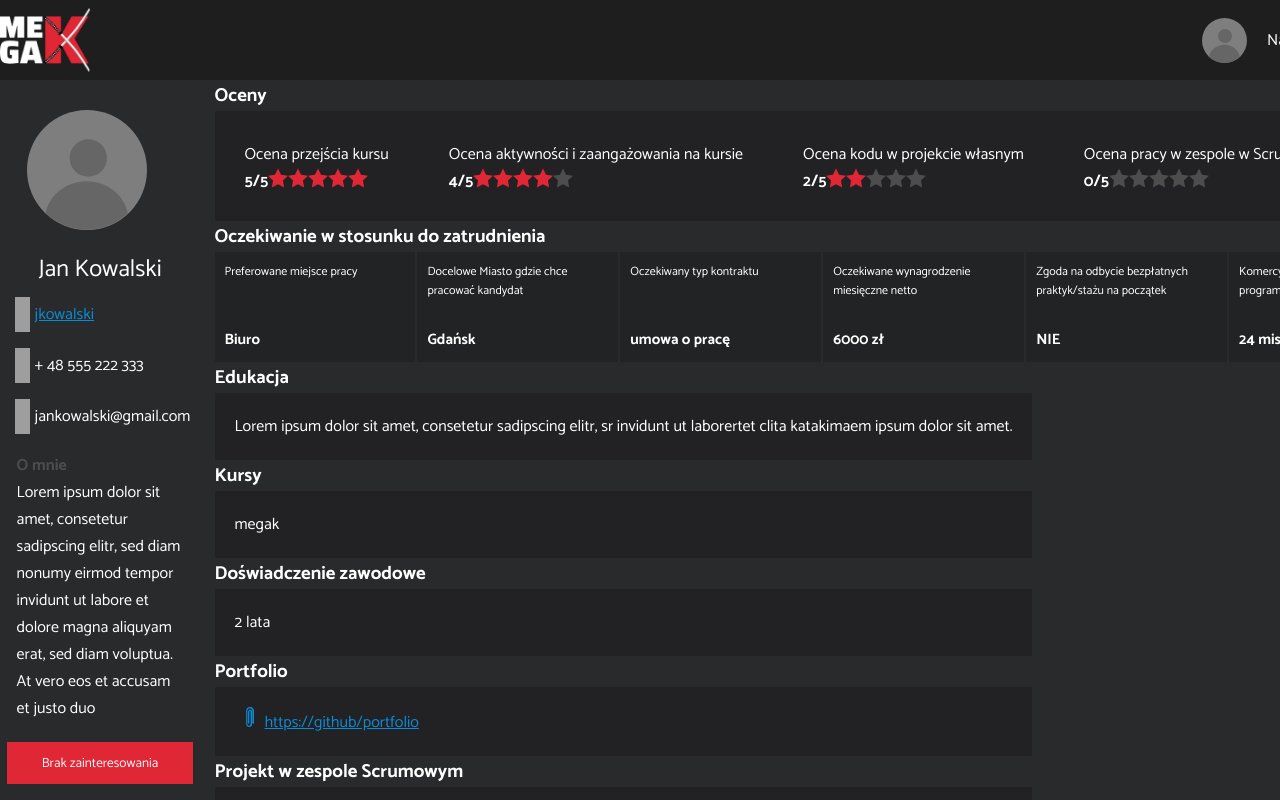
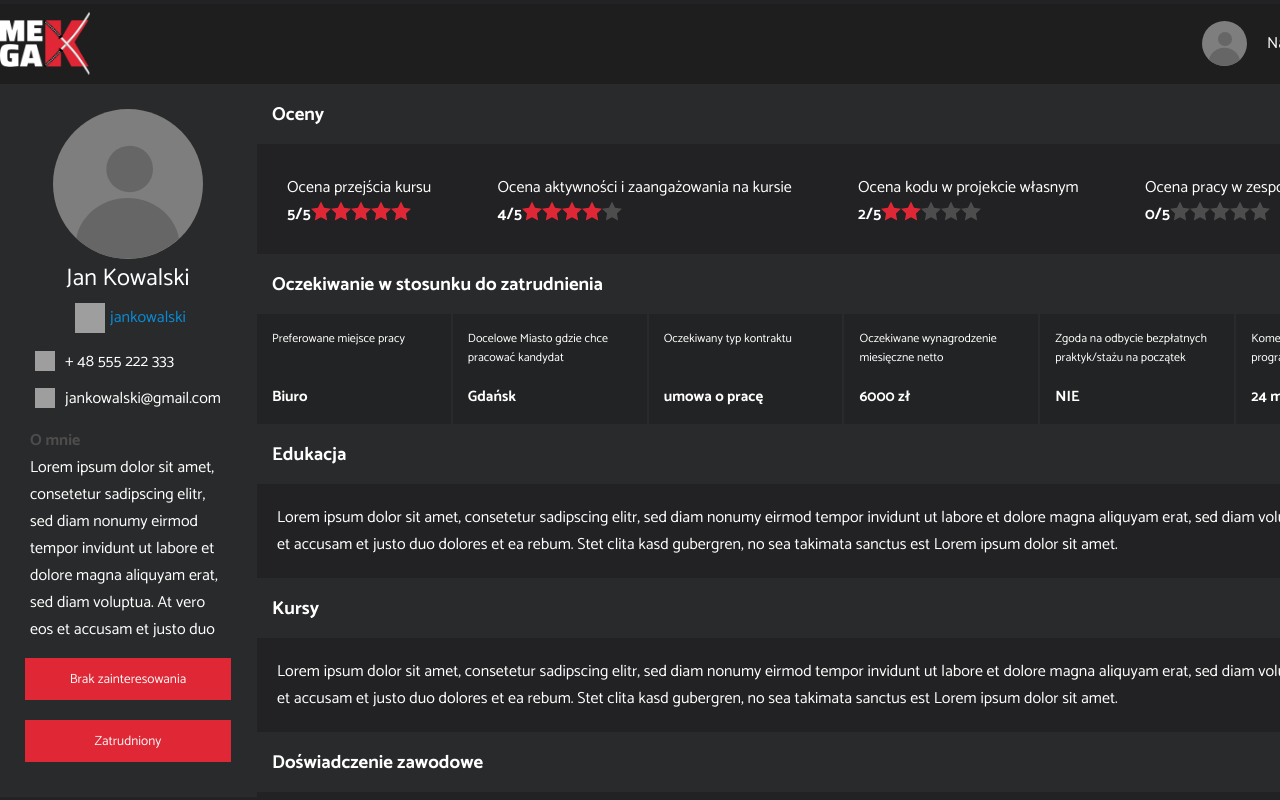
Before and after one commit to obrebskim/megakhh17-fe, a React (Create React App) app: page /curiculum-vitae/1 in a window 1280 px wide. Shown: the top 800 px of the page. Built offline with nearby package versions, Linux system fonts and the light colour scheme; grey boxes are pictures that could not be loaded.

Commit message:
Finish work with styled-components in Bio/CV components.

```diff
--- a/src/Components/Bio/Bio.tsx
+++ b/src/Components/Bio/Bio.tsx
@@ -6,20 +6,19 @@ import BioEducationAndExperience from "./BioEducationAndExperience";
 import BioPersonalInfo from "./BioPersonalInfo";
 
 const Container = styled.div`
-  box-sizing: border-box;
-  height: 110px;
-  display: table-row-group;
+  width: 1430px;
+  height: auto;
+  display: flex;
   background-color: var(--secondaryDark);
 `;
 
 const BioInfo = styled.div`
   width: 15%;
-  float: left;
+  margin: 25px;
 `;
 
 const Preferences = styled.div`
   width: 85%;
-  float: right;
 `;
 
 export default function Bio() {
@@ -28,7 +27,7 @@ export default function Bio() {
       <BioInfo>
         <BioPersonalInfo
           name="Jan Kowalski"
-          githubUsername="jkowalski"
+          githubUsername="jankowalski"
           email="jankowalski@gmail.com"
           tel="555222333"
           bio="Lorem ipsum dolor sit amet, consetetur sadipscing elitr, sed diam nonumy eirmod tempor invidunt ut labore et dolore magna aliquyam erat, sed diam voluptua. At vero eos et accusam et justo duo"
@@ -38,9 +37,9 @@ export default function Bio() {
         <BioGrades />
         <BioWorkPreferences />
         <BioEducationAndExperience
-          education="Lorem ipsum dolor sit amet, consetetur sadipscing elitr, sr invidunt ut laborertet clita katakimaem ipsum dolor sit amet."
-          courses="megak"
-          workExperience="2 lata"
+          education="Lorem ipsum dolor sit amet, consetetur sadipscing elitr, sed diam nonumy eirmod tempor invidunt ut labore et dolore magna aliquyam erat, sed diam voluptua. At vero eos et accusam et justo duo dolores et ea rebum. Stet clita kasd gubergren, no sea takimata sanctus est Lorem ipsum dolor sit amet."
+          courses="Lorem ipsum dolor sit amet, consetetur sadipscing elitr, sed diam nonumy eirmod tempor invidunt ut labore et dolore magna aliquyam erat, sed diam voluptua. At vero eos et accusam et justo duo dolores et ea rebum. Stet clita kasd gubergren, no sea takimata sanctus est Lorem ipsum dolor sit amet."
+          workExperience="Lorem ipsum dolor sit amet, consetetur sadipscing elitr, sed diam nonumy eirmod tempor invidunt ut labore et dolore magna aliquyam erat, sed diam voluptua. At vero eos et accusam et justo duo dolores et ea rebum. Stet clita kasd gubergren, no sea takimata sanctus est Lorem ipsum dolor sit amet."
           githubUsername="https://github/portfolio"
           projectUrls="https://github/scrum"
           portfolioUrls="https://github/courseFinal"
--- a/src/Components/Bio/BioEducationAndExperience.tsx
+++ b/src/Components/Bio/BioEducationAndExperience.tsx
@@ -4,21 +4,23 @@ import paperclip from "../../Assets/img/paperclip.svg";
 
 const Container = styled.div`
   height: 110px;
-  width: available;
-  display: table-row;
-  gap: 4px;
+  display: grid;
+  & h3 {
+    height: 60px;
+    text-align: left;
+    padding: 15px;
+  }
   & img {
     width: 30px;
     height: 20px;
   }
   & p {
-    width: border-box;
     background-color: var(--primaryDark);
     padding: 20px;
-    word-wrap: break-word;
   }
   & a {
     color: #0b8bd4;
+    text-decoration: none;
   }
 `;
 
--- a/src/Components/Bio/BioGrades.tsx
+++ b/src/Components/Bio/BioGrades.tsx
@@ -6,7 +6,6 @@ const Wrapper = styled.div`
   display: grid;
   height: 110px;
   grid-template-columns: repeat(10, auto);
-  justify-content: flex-start;
   background-color: var(--primaryDark);
 `;
 
@@ -16,10 +15,17 @@ const Container = styled.div`
   background-color: var(--primaryDark);
 `;
 
+const Title = styled.h3`
+  height: 60px;
+  text-align: left;
+  padding: 15px;
+  background-color: var(--secondaryDark);
+`;
+
 export default function BioGrades() {
   return (
     <>
-      <h3>Oceny</h3>
+      <Title>Oceny</Title>
       <Wrapper>
         <Container>
           <p>Ocena przejścia kursu</p>
--- a/src/Components/Bio/BioPersonalInfo.tsx
+++ b/src/Components/Bio/BioPersonalInfo.tsx
@@ -7,49 +7,62 @@ import github from "../../Assets/img/github.svg";
 import mail from "../../Assets/img/mail.svg";
 
 const Container = styled.div`
+  display: grid;
   width: 200px;
+  & Button {
+    padding: 10px;
+    margin-top: 10px;
+    margin-bottom: 10px;
+  }
+`;
+
+const Header = styled.div`
   display: grid;
-  justify-content: center;
-  text-align: center;
+  justify-items: center;
+  & .avatar {
+    width: 150px;
+    height: 150px;
+  }
+  & .git-icon {
+    margin: 5px;
+    width: 30px;
+    height: 30px;
+  }
+  & .git {
+    display: flex;
     align-items: center;
-  padding: 10px;
-  & .avatar {
-    margin: 20px;
-    width: 120px;
-    height: 120px;
-  }
-  & p {
-    display: flex;
-    text-align: center;
-    align-items: center;
-    padding: 3px;
-  }
-  & .about {
-    display: grid;
-    text-align: left;
-    padding: 10px;
-  }
-  & .icon {
-    margin: 5px;
-    width: 15px;
-    height: 35px;
   }
   & h3 {
     font-weight: lighter;
     font-size: 24px;
   }
+  & a {
+    color: #0b8bd4;
+    text-decoration: none;
+  }
+`;
+
+const Contact = styled.div`
+  & p {
+    margin: 10px;
+    display: flex;
+    align-items: center;
+  }
+  & .icon {
+    margin-right: 10px;
+    width: 20px;
+    height: 20px;
+  }
+`;
+
+const About = styled.div`
+  & p {
+    margin: 5px;
+  }
   & h4 {
     font-size: 16px;
     color: #4d4d4d;
     text-align: left;
-  }
-  & a {
-    color: #0b8bd4;
-  }
-  & Button {
-    padding: 10px;
-    margin-top: 10px;
-    margin-bottom: 10px;
   }
 `;
 
@@ -75,12 +88,15 @@ export default function BioPersonalInfo({
 
   return (
     <Container>
+      <Header>
         <img className="avatar" src={url} alt="avatar" />
         <h3>{name}</h3>
-      <p>
-        <img className="icon" src={github} alt="" />
+        <p className="git">
+          <img className="git-icon" src={github} alt="" />
           <a href={githubUsername}>{githubUsername}</a>
         </p>
+      </Header>
+      <Contact>
         <p>
           <img className="icon" src={phone} alt="" />
           {`+ 48 ${phoneFormated}`}
@@ -89,10 +105,13 @@ export default function BioPersonalInfo({
           <img className="icon" src={mail} alt="" />
           {email}
         </p>
-      <p className="about">
+      </Contact>
+      <About>
+        <p>
           <h4>O mnie</h4>
           {bio}
         </p>
+      </About>
       <Button text="Brak zainteresowania" color="#e02735" />
       <Button text="Zatrudniony" color="#e02735" />
     </Container>
--- a/src/Components/Bio/BioWorkPreferences.tsx
+++ b/src/Components/Bio/BioWorkPreferences.tsx
@@ -5,16 +5,22 @@ import DetailItem from "../StudentsList/DetailItem";
 const Container = styled.div`
   height: 110px;
   display: flex;
-  text-align: left;
   grid-template-columns: repeat(10, auto);
   gap: 2px;
+  background-color: var(--secondaryDark);
+`;
+
+const Title = styled.h3`
+  height: 60px;
+  text-align: left;
+  padding: 15px;
   background-color: var(--secondaryDark);
 `;
 
 export default function BioWorkPreferences() {
   return (
     <>
-      <h3>Oczekiwanie w stosunku do zatrudnienia</h3>
+      <Title>Oczekiwanie w stosunku do zatrudnienia</Title>
       <Container>
         <DetailItem title="Preferowane miejsce pracy" content="Biuro" />
         <DetailItem
--- a/src/Components/StudentsList/DetailItem.tsx
+++ b/src/Components/StudentsList/DetailItem.tsx
@@ -7,7 +7,7 @@ const Container = styled.div`
   display: flex;
   flex-direction: column;
   justify-content: space-between;
-  padding: 10px;
+  padding: 15px;
   background-color: var(--tirnaryDark);
   font-size: 1.2rem;
   & .content {
--- a/src/Pages/CuriculumVitae/CuriculumVitae.tsx
+++ b/src/Pages/CuriculumVitae/CuriculumVitae.tsx
@@ -1,12 +1,19 @@
 import React from "react";
+import styled from "styled-components";
 import Bio from "../../Components/Bio/Bio";
 import Header from "../../Components/Header/Header";
 
+const Container = styled.section`
+  width: auto;
+  height: auto;
+  display: grid;
+`;
+
 export default function CuriculumVitae() {
   return (
-    <div>
+    <Container>
       <Header />
       <Bio />
-    </div>
+    </Container>
   );
 }
```
Lines whose indentation alone changed are shown as unchanged.
